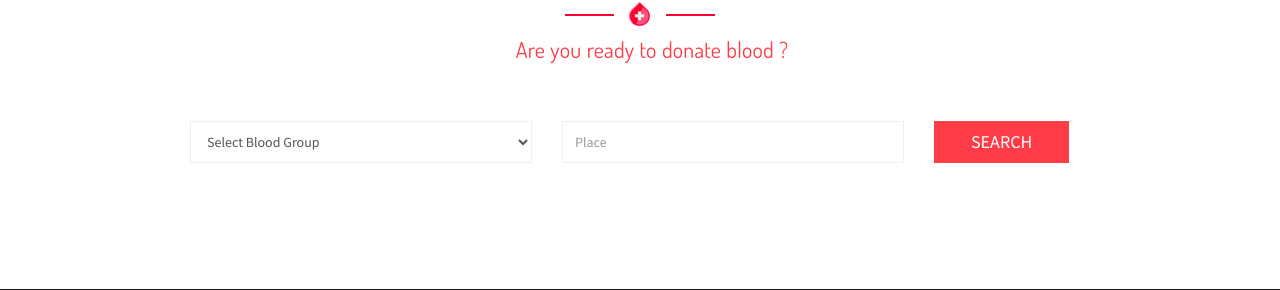
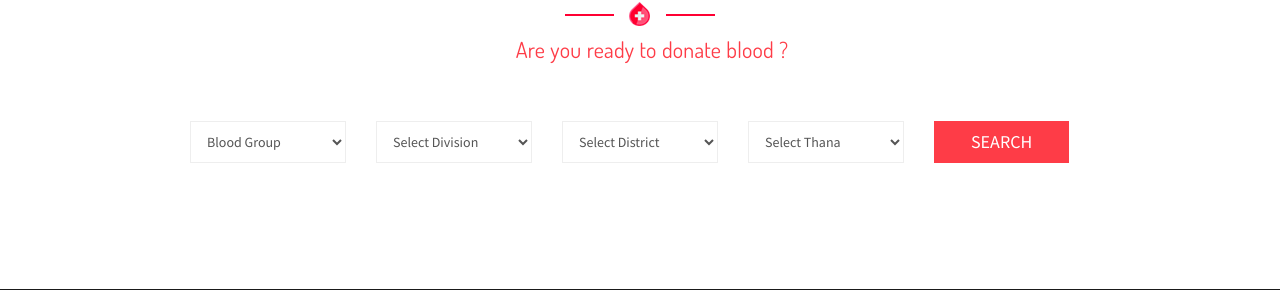
Before and after one commit to zahid-hasan-sahin/BloodBankAndDonorDirectory, a PHP site: page /need-blood in a window 1280 px wide. Shown: the part 720-1010 px from the top of the page. Run offline with PHP 8.4, Linux system fonts and the light colour scheme; some libraries are stand-ins or nearby versions.

Commit message:
Update need-blood.php

```diff
--- a/need-blood.php
+++ b/need-blood.php
@@ -25,7 +25,7 @@
         <link rel="stylesheet" href="https://ajax.googleapis.com/ajax/libs/jqueryui/1.12.1/themes/smoothness/jquery-ui.css">
 
 
-    <body>
+    <body onload="divisionsList();  thanaList();">
 
         <div id="preloader">
             <span class="margin-bottom"><img src="images/loader.gif" alt="" /></span>
@@ -140,12 +140,53 @@
 
                 </div>
                <center>
+                <script>
+                    // Division Section select
+                    function divisionsList() {
+                        // get value from division lists
+                        var diviList = document.getElementById('divisions').value;
+
+                        // set barishal division districts
+                        if(diviList == 'Barishal'){
+                            var disctList = '<option disabled selected>Select District</option><option value="Barguna">Barguna</option><option value="Barishal">Barishal</option><option value="Bhola">Bhola</option><option value="Jhalokati">Jhalokati</option><option value="Patuakhali">Patuakhali</option><option value="Pirojpur">Pirojpur</option>';
+                        }
+                        // set Chattogram division districts
+                        else if(diviList == 'Chattogram') {
+                            var disctList = '<option disabled selected>Select District</option><option value="Bandarban">Bandarban</option><option value="Chandpur">Chandpur</option><option value="Chattogram">Chattogram</option><option value="Cumilla">Cumilla</option><option value="Cox\'s Bazar">Cox\'s Bazar</option><option value="Feni">Feni</option><option value="Khagrachhari">Khagrachhari</option><option value="Noakhali">Noakhali</option><option value="Rangamati">Rangamati</option>';
+                        }
+                        // set Dhaka division districts
+                        else if(diviList == 'Dhaka') {
+                            var disctList = '<option disabled selected>Select District</option><option value="Dhaka">Dhaka</option><option value="Faridpur">Faridpur</option><option value="Gazipur">Gazipur</option><option value="Gopalganj">Gopalganj</option><option value="Kishoreganj">Kishoreganj</option><option value="Madaripur">Madaripur</option><option value="Manikganj">Manikganj</option><option value="Munshiganj">Munshiganj</option><option value="Narayanganj">Narayanganj</option><option value="Narsingdi">Narsingdi</option><option value="Rajbari">Rajbari</option><option value="Shariatpur">Shariatpur</option><option value="Tangail">Tangail</option>';
+                        }
+                        else if(diviList == 'Select Division') {
+                            var disctList = '<option value="" disabled selected>Select District</option>';
+                        }
+                        //  set/send districts name to District lists from division
+                        document.getElementById("district").innerHTML= disctList;
+                    }
+
+                    // Thana Section select
+                    function thanaList(){
+                        var DisList = document.getElementById('district').value;
+                        if(DisList == 'Barguna') {
+                            var thanaList = '<option disabled selected>Select Thana</option><option value="Amtali">Amtali</option><option value="Bamna">Bamna</option><option value="Barguna Sadar">Barguna Sadar</option><option value="Betagi">Betagi</option><option value="Patharghata">Patharghata</option><option value="Taltali">Taltali</option>';
+                        }
+                        else if(DisList == 'Bhola') {
+                            var thanaList = '<option disabled selected>Select Thana</option><option value="Amtali">Amtali</option><option value="Bamna">Bamna</option><option value="Barguna Sadar">Barguna Sadar</option><option value="Betagi">Betagi</option><option value="Patharghata">Patharghata</option><option value="Taltali">Taltali</option>';
+                        }
+                        else if(DisList == "") {
+                            var thanaList = '<option disabled selected>Select Thana</option>';
+                        }
+                        document.getElementById("thana").innerHTML= thanaList;
+                    }
+                </script>
+
                  <form class="appoinment-form" id ="send" action="" >
                                 <div class="form-group col-md-12 col-md-1">
                                 </div>
-                               <div class="form-group col-md-12 col-md-4">
+                               <div class="form-group col-md-12 col-md-2">
                                     <select id="gp" class="form-control" placeholder="Blood Group" type="select" required  name="gp" >
-                                        <option value="">Select Blood Group</option>
+                                        <option value="">Blood Group</option>
                                         <option>A+</option>
                                         <option>A-</option>
                                         <option>B+</option>
@@ -156,9 +197,28 @@
                                         <option>AB-</option>
                                     </select>
                                 </div>
-                                <div class="form-group col-md-12 col-md-4">
+                                <div class="form-group col-md-12 col-md-2">
+                                    <select id="divisions" class="form-control" placeholder="Select Division" type="select" required  name="divisions" onchange="divisionsList();">
+                                        <option selected>Select Division</option>
+                                        <option value="Barishal">Barishal</option>
+                                        <option value="Chattogram">Chattogram</option>
+                                        <option value="Dhaka">Dhaka</option>
+                                        <option value="Khulna">Khulna</option>
+                                        <option value="Mymensingh">Mymensingh</option>
+                                        <option value="Rajshahi">Rajshahi</option>
+                                        <option value="Rangpur">Rangpur</option>
+                                        <option value="Sylhet">Sylhet</option>
+                                    </select>
+                                </div>
+                                <div class="form-group col-md-12 col-md-2">
+                                    <select id="district" class="form-control" placeholder="Select District" type="select" required  name="district" onchange="thanaList();"></select>
+                                </div>
+                                <div class="form-group col-md-12 col-md-2">
+                                    <select id="thana" class="form-control" placeholder="Select Thana" type="select" required  name="thana"></select>
+                                </div>
+                                <!-- <div class="form-group col-md-12 col-md-4">
                                     <input id="place" class="form-control" placeholder="Place" type="text"  name="place" width="15%">
-                                </div>
+                                </div> -->
 
                                 <div class="form-group col-md-12 col-md-1">
                                     <button  class="btn-submit" type="submit" id="but">search </button>
@@ -360,7 +420,7 @@
 
 <script>
 $(function() {
-    $("#place").autocomplete({
+    $("#thana").autocomplete({
         source: "functions/search.php",
     });
 });
@@ -415,11 +475,11 @@ $(function() {
 
                         },
                         error: function(){
-                            /*$("#but").html("SUBMIT");
-                            $("#but").removeAttr("disabled","disabled");
-                            $(".appoinment-form .btn-submit").css("background-color", "#FE3C47");
-                            $(".appoinment-form .btn-submit").css("border", "2px solid #FE3C47");
-                            $("#al").html("<div class='alert alert-danger'> <strong>Error!</strong> Oops something went wrong-(#A629)</div>");*/
+                            // $("#but").html("SUBMIT");
+                            // $("#but").removeAttr("disabled","disabled");
+                            // $(".appoinment-form .btn-submit").css("background-color", "#FE3C47");
+                            // $(".appoinment-form .btn-submit").css("border", "2px solid #FE3C47");
+                            // $("#al").html("<div class='alert alert-danger'> <strong>Error!</strong> Oops something went wrong-(#A629)</div>");
                         }
                     });
 
```
